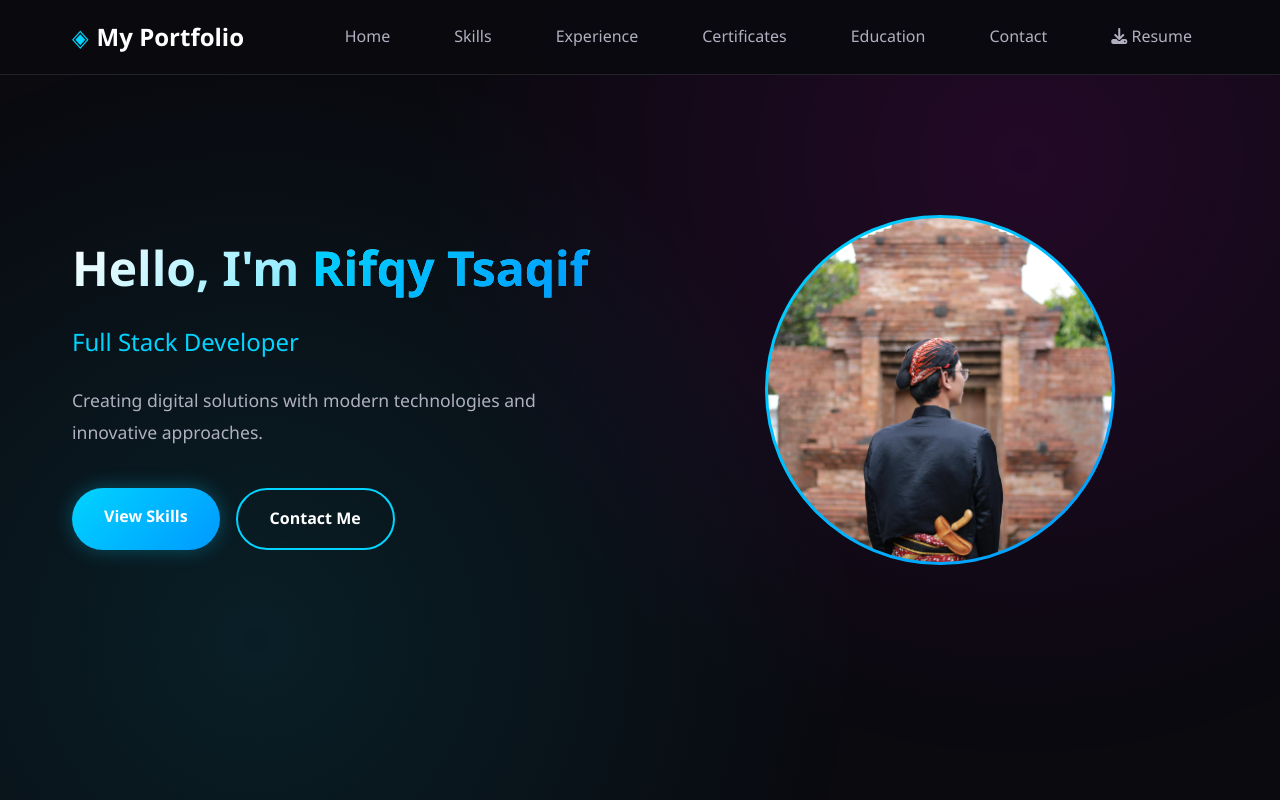
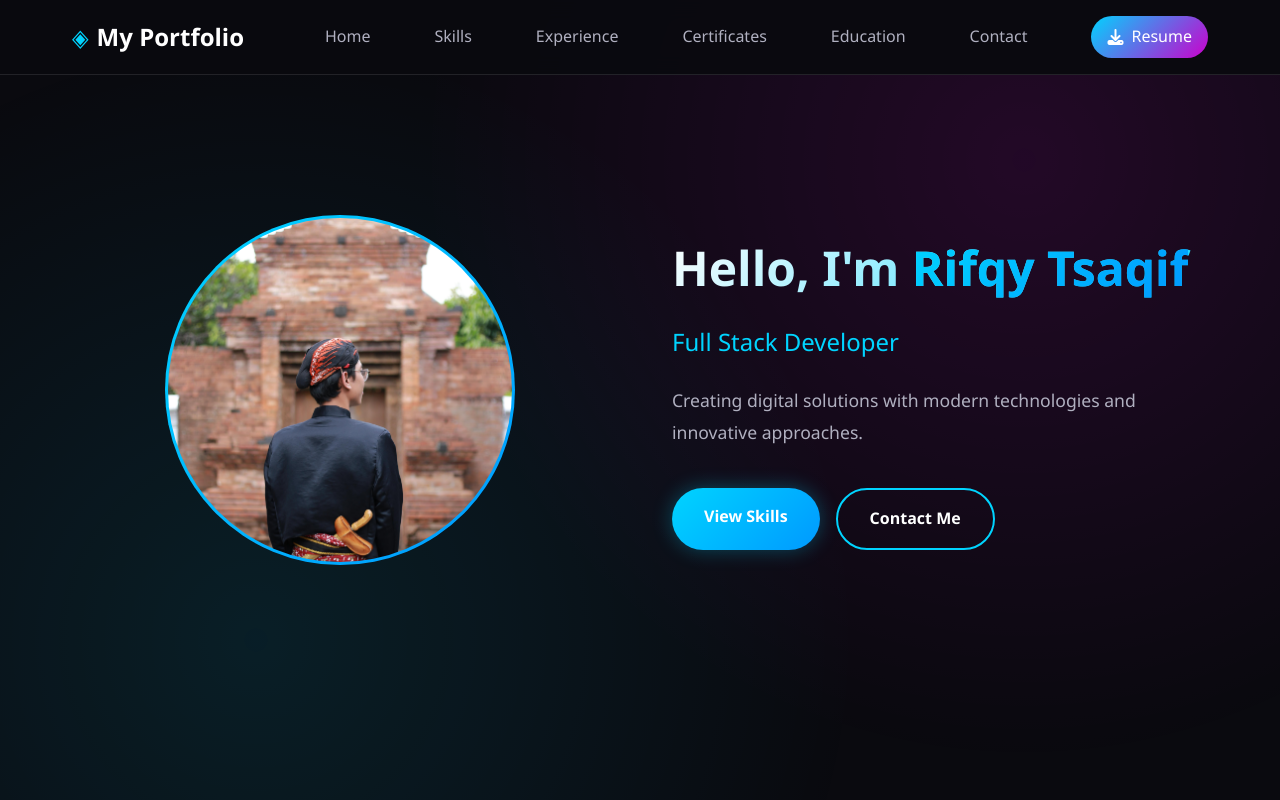
Before and after one commit to RifqyAbdillah/portfolio-website, a plain HTML site: page index.html in a window 1280 px wide. Shown: the top 800 px of the page. Drawn offline with Linux system fonts and the light colour scheme.

Commit message:
fix download btn

```diff
--- a/index.html
+++ b/index.html
@@ -22,7 +22,7 @@
                 <a href="#certificates">Certificates</a>
                 <a href="#education">Education</a>
                 <a href="#contact">Contact</a>
-                <a href="documents/riwayatHidup.pdf" class="nav-download.btn" download>
+                <a href="documents/riwayatHidup.pdf" class="nav-download-btn" download>
                     <i class="fas fa-download"></i>
                     Resume
                 </a>
@@ -34,6 +34,11 @@
     <section id="welcome" class="welcome-section">
         <div class="container">
             <div class="welcome-content">
+                <div class="profile-image">
+                    <div class="image-container">
+                        <img src="images/profilePicture.jpg" alt="Rifqy Tsaqif">
+                    </div>
+                </div>
                 <div class="welcome-text">
                     <h1>Hello, I'm <span class="highlight">Rifqy Tsaqif</span></h1>
                     <p class="subtitle">Full Stack Developer</p>
@@ -41,11 +46,6 @@
                     <div class="welcome-buttons">
                         <a href="#skills" class="btn primary">View Skills</a>
                         <a href="#contact" class="btn secondary">Contact Me</a>
-                    </div>
-                </div>
-                <div class="profile-image">
-                    <div class="image-container">
-                        <img src="images/profilePicture.jpg" alt="Rifqy Tsaqif">
                     </div>
                 </div>
             </div>
--- a/style.css
+++ b/style.css
@@ -108,7 +108,7 @@ body::before {
 }
 
 .nav-download-btn {
-    background: linear-gradient(135deg, var(--accent-color, #ff00ff), #cc00cc);
+    background: linear-gradient(135deg, var(--primary-color, #ff00ff), #cc00cc);
     color: var(--text-primary) !important;
     padding: 0.5rem 1rem !important;
     border-radius: 25px;
@@ -676,7 +676,7 @@ section {
 
 .footer-content {
     display: flex;
-    flex-direction: column;
+    flex-direction: row;
     gap: 0.5rem;
     margin-bottom: 2rem;
 }
```
